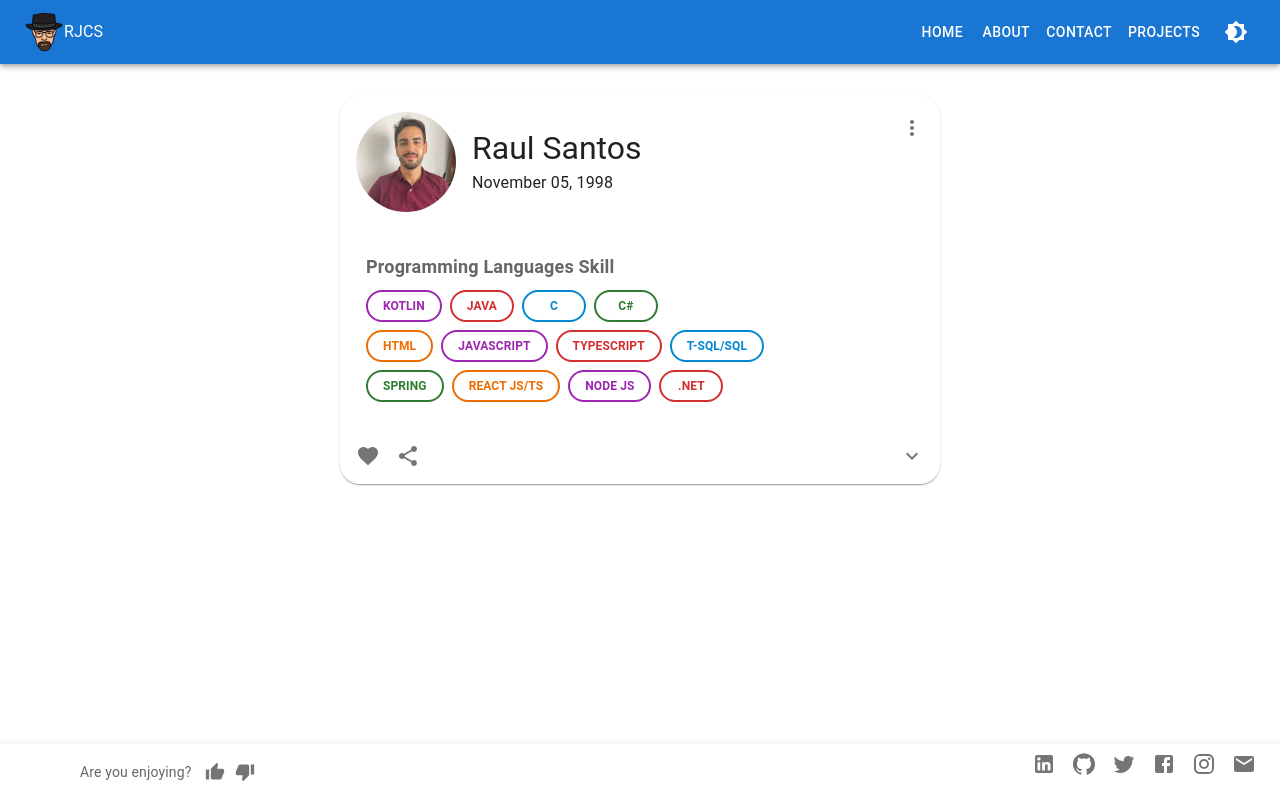
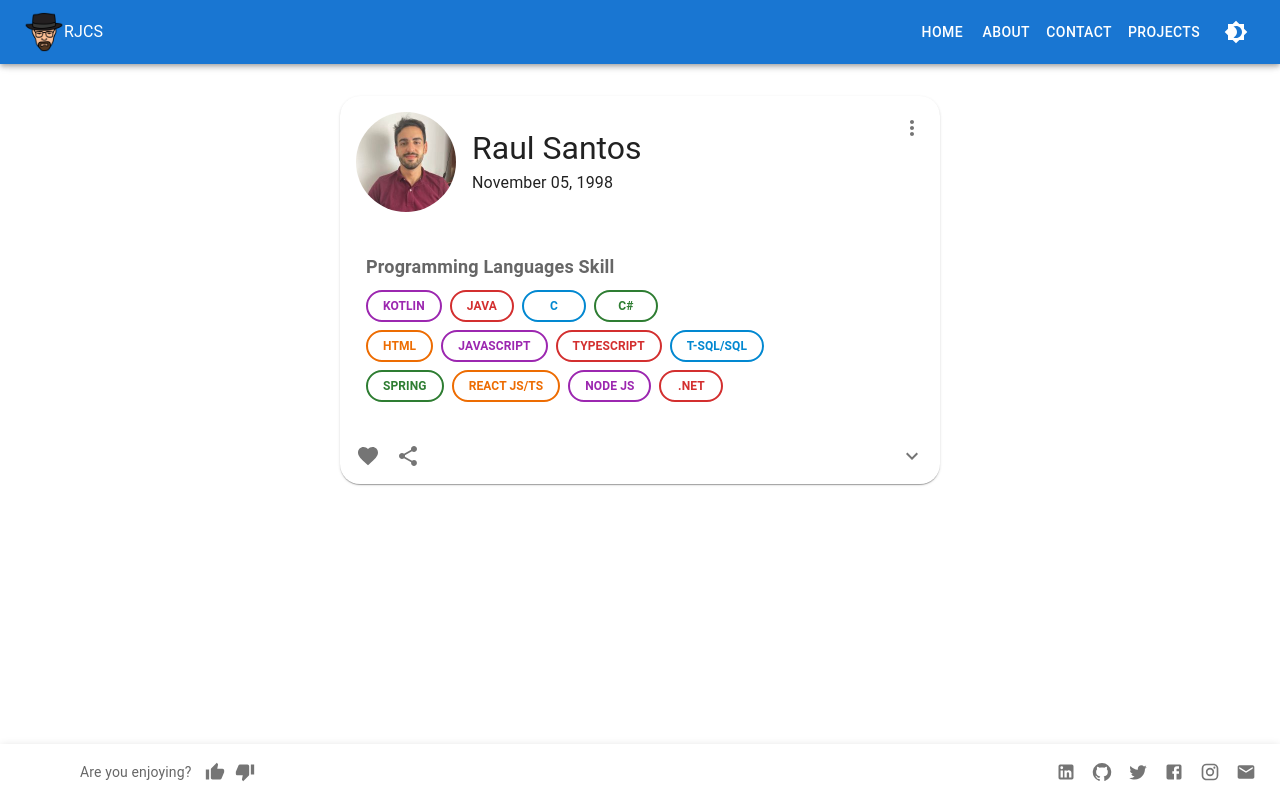
Before and after one commit to RaulJCS5/err-jota-cs, a React (Create React App) app in the folder rjcs-app/: page /err-jota-cs/about in a window 1280 px wide. Built offline with nearby package versions, Linux system fonts and the light colour scheme.

Commit message:
Commit: bottom navigation

```diff
--- a/rjcs-app/src/pages/Contact.tsx
+++ b/rjcs-app/src/pages/Contact.tsx
@@ -17,7 +17,7 @@ export default function ActionAreaCard() {
   return (
     <Card sx={{ maxWidth: 600, borderRadius: 5 }}>
       <CardContent>
-        <Typography sx={{ marginBottom: 5 }} variant='h4'>Find Me On</Typography>
+        <Typography sx={{ marginBottom: 5 }} variant='h4'>Follow Me On</Typography>
         <Grid sx={{ display: 'flex', justifyContent: 'center' }} container spacing={1}>
           <Grid item>
             <IconButton onClick={() => handleClick('https://www.linkedin.com/in/rauljosecsantos/')}>
--- a/rjcs-app/src/pages/DrawerAppBar.tsx
+++ b/rjcs-app/src/pages/DrawerAppBar.tsx
@@ -154,24 +154,24 @@ export default function DrawerAppBar(props: Props) {
                         </Box>
                     </Box>
                     <Box component="div" sx={{ flexGrow: 1, display: { xs: 'none', sm: 'block' } }}></Box>
-                    <Box sx={{ marginRight: 2 }}>
+                    <Box sx={{ display: 'flex', alignItems: 'center', marginRight:2 }}>
                         <IconButton onClick={() => handleClick('https://www.linkedin.com/in/rauljosecsantos/')}>
-                            <LinkedInIcon />
+                            <LinkedInIcon fontSize='small' />
                         </IconButton>
                         <IconButton onClick={() => handleClick('https://github.com/RaulJCS5')}>
-                            <GitHubIcon />
+                            <GitHubIcon fontSize='small' />
                         </IconButton>
                         <IconButton onClick={() => handleClick('https://twitter.com/rauljosesan')}>
-                            <TwitterIcon />
+                            <TwitterIcon fontSize='small' />
                         </IconButton>
                         <IconButton onClick={() => handleClick('https://www.facebook.com/raul.jose.35/')}>
-                            <FacebookIcon />
+                            <FacebookIcon fontSize='small' />
                         </IconButton>
                         <IconButton onClick={() => handleClick('https://www.instagram.com/rauljcsantos')}>
-                            <InstagramIcon />
+                            <InstagramIcon fontSize='small' />
                         </IconButton>
                         <IconButton onClick={() => handleClick('mailto:rauljosesantos@hotmail.com')}>
-                            <EmailIcon />
+                            <EmailIcon fontSize='small' />
                         </IconButton>
                     </Box>
                 </BottomNavigation>
```
